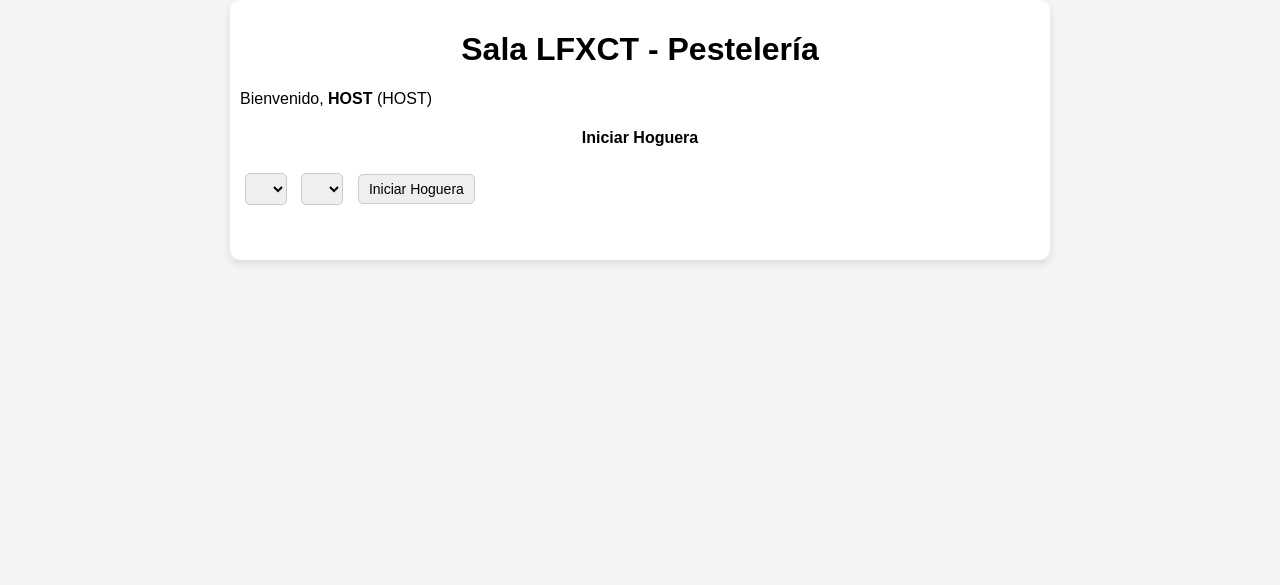
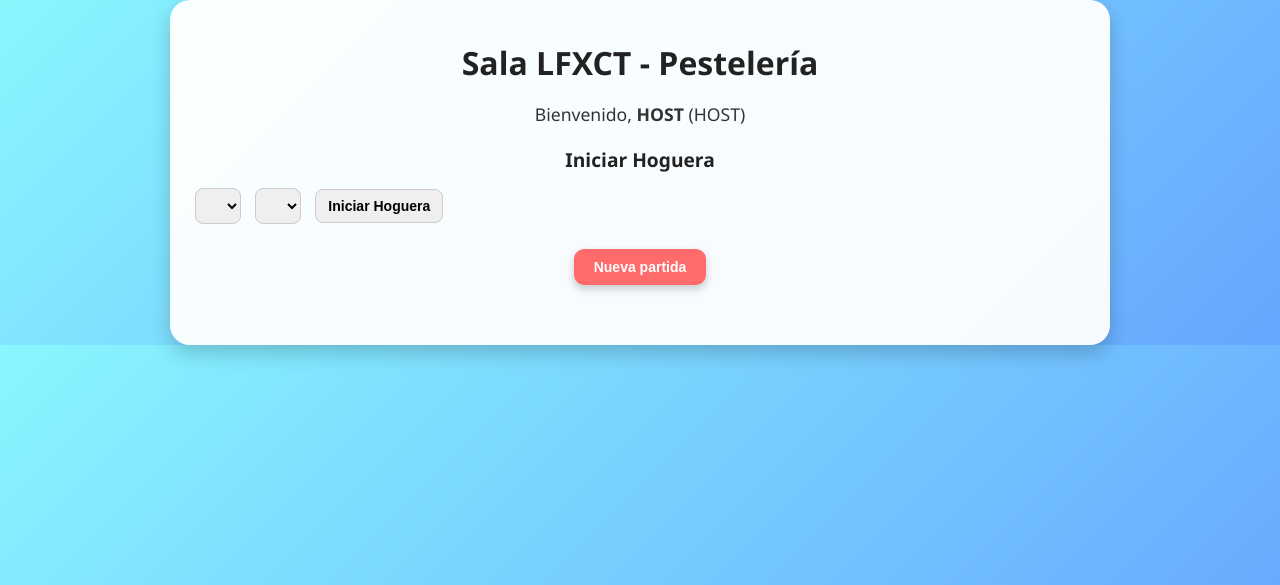
Before and after one commit to nachopaank/Pesteleria, a Flask app: a page that uses templates/sala.html in a window 1280 px wide. Shown: the top 585 px of the page. Run offline with Flask 3, Linux system fonts and the light colour scheme; lists and menus that the app fills with data are empty; some libraries are stand-ins or nearby versions.

Commit message:
aesthetic

```diff
--- a/main.py
+++ b/main.py
@@ -62,15 +62,10 @@ def unirse_con_foto(data):
             partidas[codigo]["jugadores"][nombre] = "activo"
             partidas[codigo]["fotos"][nombre] = foto
 
-    # Emitir a todos la lista de jugadores
     emit("jugadores", {
         "jugadores": partidas[codigo]["jugadores"],
         "fotos": partidas[codigo]["fotos"]
     }, to=codigo)
-
-    # Confirmar solo al que se unió
-    emit("unido_ok", {"codigo": codigo, "nombre": nombre}, to=request.sid)
-
 
 @socketio.on("set_status")
 def set_status(data):
@@ -166,6 +161,26 @@ def finalizar_hoguera(data):
     emit("votacion_finalizada", votacion["votos"], to=codigo)
 
 # -----------------------------------
+# NUEVA PARTIDA (solo host)
+# -----------------------------------
+@socketio.on("nueva_partida")
+def nueva_partida(data):
+    codigo = data["codigo"]
+    host = data["host"]
+
+    if host != "HOST":
+        return
+
+    if codigo in partidas:
+        for j in partidas[codigo]["jugadores"]:
+            partidas[codigo]["jugadores"][j] = "activo"  # Todos vivos de nuevo
+        partidas[codigo]["votacion"] = None
+        emit("jugadores", {
+            "jugadores": partidas[codigo]["jugadores"],
+            "fotos": partidas[codigo]["fotos"]
+        }, to=codigo)
+
+# -----------------------------------
 # RUN
 # -----------------------------------
 if __name__ == "__main__":
--- a/templates/sala.html
+++ b/templates/sala.html
@@ -5,57 +5,90 @@
 <title>Sala {{ codigo }} - Pestelería</title>
 <meta name="viewport" content="width=device-width, initial-scale=1.0">
 <style>
-body { font-family:sans-serif; margin:0; padding:0; background:#f4f4f4; }
-.container { max-width:800px; margin:auto; padding:10px; background:#fff; border-radius:10px; box-shadow:0 4px 8px rgba(0,0,0,0.1); }
-h1,h4 { text-align:center; }
-select, button { padding:6px 10px; margin:5px; border-radius:5px; border:1px solid #ccc; font-size:14px; }
-button { cursor:pointer; }
+/* Reset básico */
+body, html { margin:0; padding:0; font-family: 'Segoe UI', Tahoma, Geneva, Verdana, sans-serif; background: linear-gradient(135deg, #89f7fe 0%, #66a6ff 100%); color:#333; }
+
+/* Contenedor principal */
+.container { max-width:900px; margin:auto; padding:20px; background: rgba(255,255,255,0.95); border-radius:20px; box-shadow:0 8px 20px rgba(0,0,0,0.2); }
+
+/* Titulos */
+h1,h4 { text-align:center; color:#222; }
+h1 { font-size:2rem; margin-bottom:5px; }
+h4 { font-size:1.2rem; margin-top:20px; margin-bottom:10px; }
+
+/* Botones y selects */
+select, button { padding:8px 12px; margin:5px; border-radius:8px; border:1px solid #ccc; font-size:14px; font-weight:bold; cursor:pointer; transition:0.2s; }
+button:hover { background:#2196F3; color:#fff; border:none; }
+
+/* Grid de jugadores */
 .grid {
   display: grid;
-  gap: 15px;
+  gap: 20px;
   justify-content: center;
   margin-bottom: 20px;
 }
 .grid-item {
   text-align: center;
   position: relative;
+  background: #f9f9f9;
+  padding:10px;
+  border-radius:15px;
+  box-shadow:0 4px 10px rgba(0,0,0,0.1);
+  transition: transform 0.2s;
 }
-.grid-item img {
+.grid-item:hover { transform: translateY(-5px); }
+.grid-item img.jugador-foto {
   width: 100px;
   height: 100px;
   border-radius: 50%;
   object-fit: cover;
   border: 4px solid transparent;
   transition: all 0.3s ease;
+  display: block;
 }
-.grid-item .cruz {
+.grid-item .calavera {
   position: absolute;
   top: 0;
   left: 0;
-  background:red;
-  color:white;
-  width:24px;
-  height:24px;
-  border-radius:50%;
-  display:flex;
-  align-items:center;
-  justify-content:center;
-  font-weight:bold;
-  font-size:16px;
+  width: 100px;
+  height: 100px;
+  border-radius: 50%;
+  background: url('/static/skull.png') no-repeat center center;
+  background-size: contain;
+  pointer-events: none;
+  z-index: 2;
 }
 .grid-item span {
   display: block;
-  margin-top: 5px;
+  margin-top: 8px;
   font-weight: bold;
+  font-size: 1rem;
 }
+
+/* Controles de hoguera */
 #hoguera_controls { margin-top:20px; text-align:center; display:none; }
-#votos { margin-bottom:10px; font-weight:bold; }
+#votos { margin-bottom:10px; font-weight:bold; font-size:1rem; }
+
+/* Botón nueva partida */
+#btn_nueva_partida {
+  display:block;
+  margin: 20px auto;
+  padding:10px 20px;
+  background:#FF6B6B;
+  color:white;
+  font-weight:bold;
+  border:none;
+  border-radius:10px;
+  box-shadow:0 4px 8px rgba(0,0,0,0.2);
+  transition:0.2s;
+}
+#btn_nueva_partida:hover { background:#FF4C4C; cursor:pointer; }
 </style>
 </head>
 <body>
 <div class="container">
 <h1>Sala {{ codigo }} - Pestelería</h1>
-<p>Bienvenido, <b>{{ nombre }}</b> {% if es_host %}(HOST){% endif %}</p>
+<p style="text-align:center; font-size:1.1rem;">Bienvenido, <b>{{ nombre }}</b> {% if es_host %}(HOST){% endif %}</p>
 
 {% if es_host %}
 <div id="hoguera_host_ui" style="margin-bottom:20px;">
@@ -64,6 +97,9 @@ button { cursor:pointer; }
   <select id="jugador2_select"></select>
   <button id="btn_iniciar_hoguera">Iniciar Hoguera</button>
 </div>
+
+<!-- Botón Nueva Partida -->
+<button id="btn_nueva_partida">Nueva partida</button>
 {% endif %}
 
 <div id="jugadores_grid" class="grid"></div>
@@ -144,11 +180,18 @@ function actualizarGrid(){
 
     const img = document.createElement("img");
     img.src = partidasFotos[j] || "/static/icon.png";
+    img.classList.add("jugador-foto");
 
     if(estado==="activo"){ img.style.borderColor="green"; img.style.filter="none"; }
     else if(estado==="inactivo"){ img.style.borderColor="orange"; img.style.filter="none"; }
-    else if(estado==="muerto"){ img.style.borderColor="red"; img.style.filter="grayscale(100%)";
-      const cruz = document.createElement("div"); cruz.className="cruz"; cruz.textContent="X"; div.appendChild(cruz); }
+    else if(estado==="muerto"){
+      img.style.borderColor="red";
+      img.style.filter="grayscale(100%)";
+
+      const skull = document.createElement("div");
+      skull.className="calavera";
+      div.appendChild(skull);
+    }
 
     div.appendChild(img);
     const span = document.createElement("span"); span.textContent=j; div.appendChild(span);
@@ -238,6 +281,11 @@ if(es_host){
     }
     socket.emit("iniciar_hoguera",{codigo, jugador1:j1, jugador2:j2, host:nombre});
   }
+
+  // Nueva partida: todos vivos
+  document.getElementById("btn_nueva_partida").onclick = ()=>{
+    socket.emit("nueva_partida",{codigo, host:nombre});
+  }
 }
 
 // -----------------------------------
```
Also changed, not shown: static/skull.png (added).
